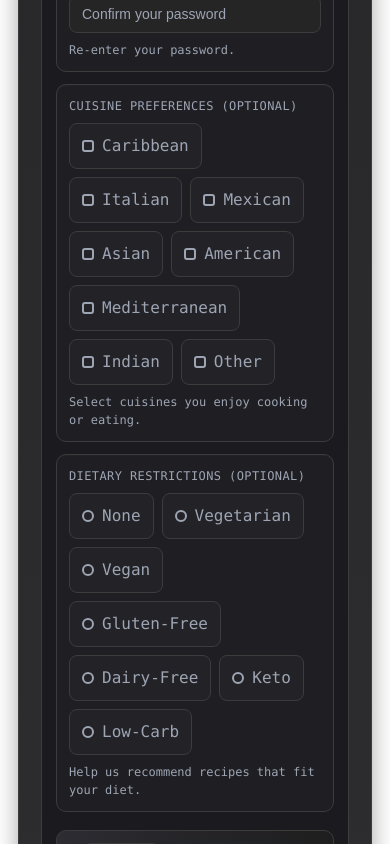
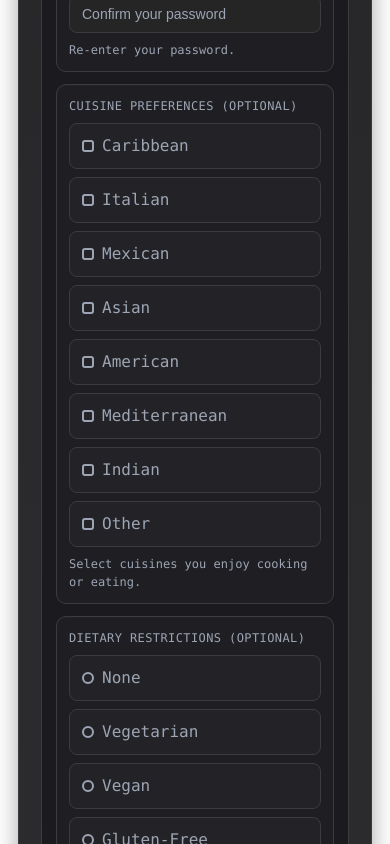
Before and after one commit to basicallysteve/forkful, a React (Vite) app: page /create-account in a window 390 px wide. Shown: the part 980-1824 px from the top of the page. Built offline with nearby package versions, Linux system fonts and the light colour scheme.

Commit message:
Update checkbox and radio group layout for better responsiveness

```diff
--- a/src/Pages/CreateAccount/createAccount.scss
+++ b/src/Pages/CreateAccount/createAccount.scss
@@ -228,11 +228,20 @@
   .checkbox-group,
   .radio-group {
     display: flex;
-    align-items: center;
-    flex-wrap: wrap;
+    flex-flow:column;
     gap: 8px;
   }
 
+
+  @media screen and (min-width: 770px) {
+    .checkbox-group,
+    .radio-group {
+      flex-flow: row;
+      flex-wrap: wrap;
+        align-items: center;
+
+    }
+  }
   .checkbox-option,
   .radio-option {
     position: relative;
```
